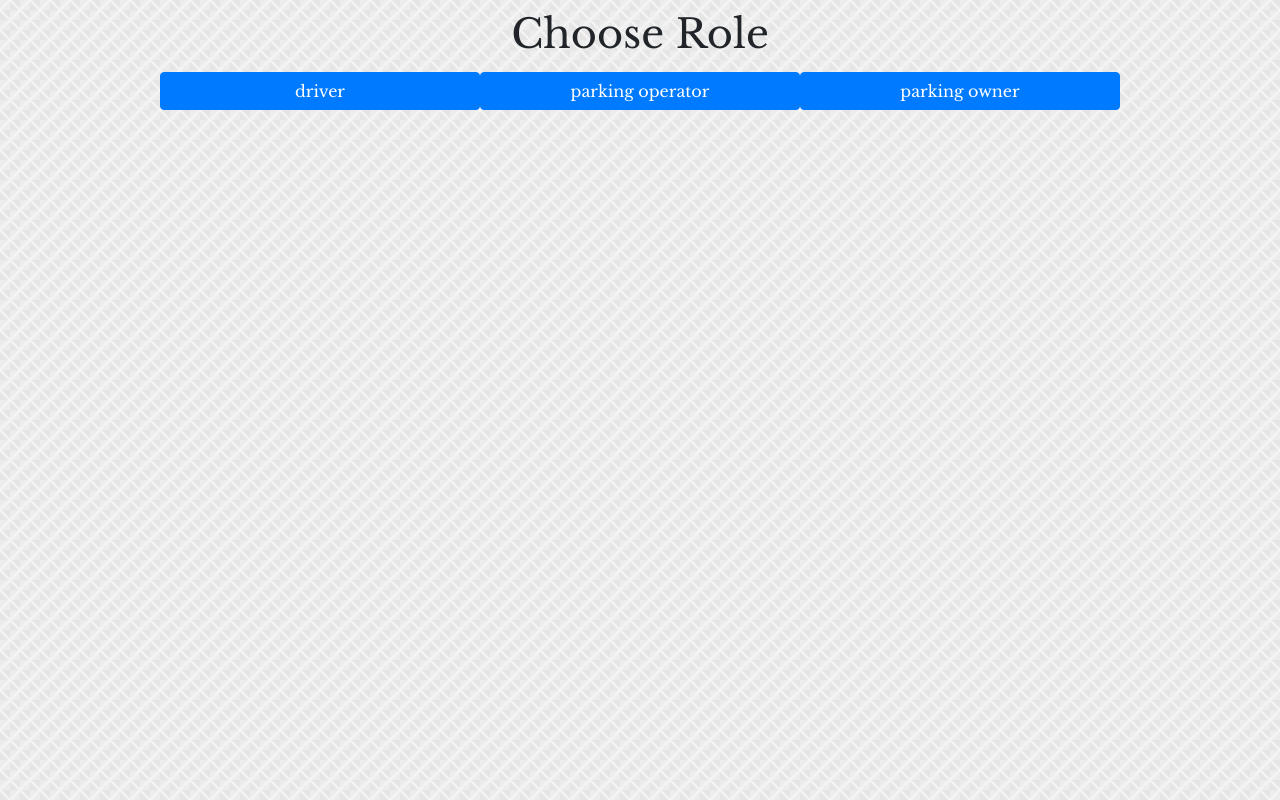
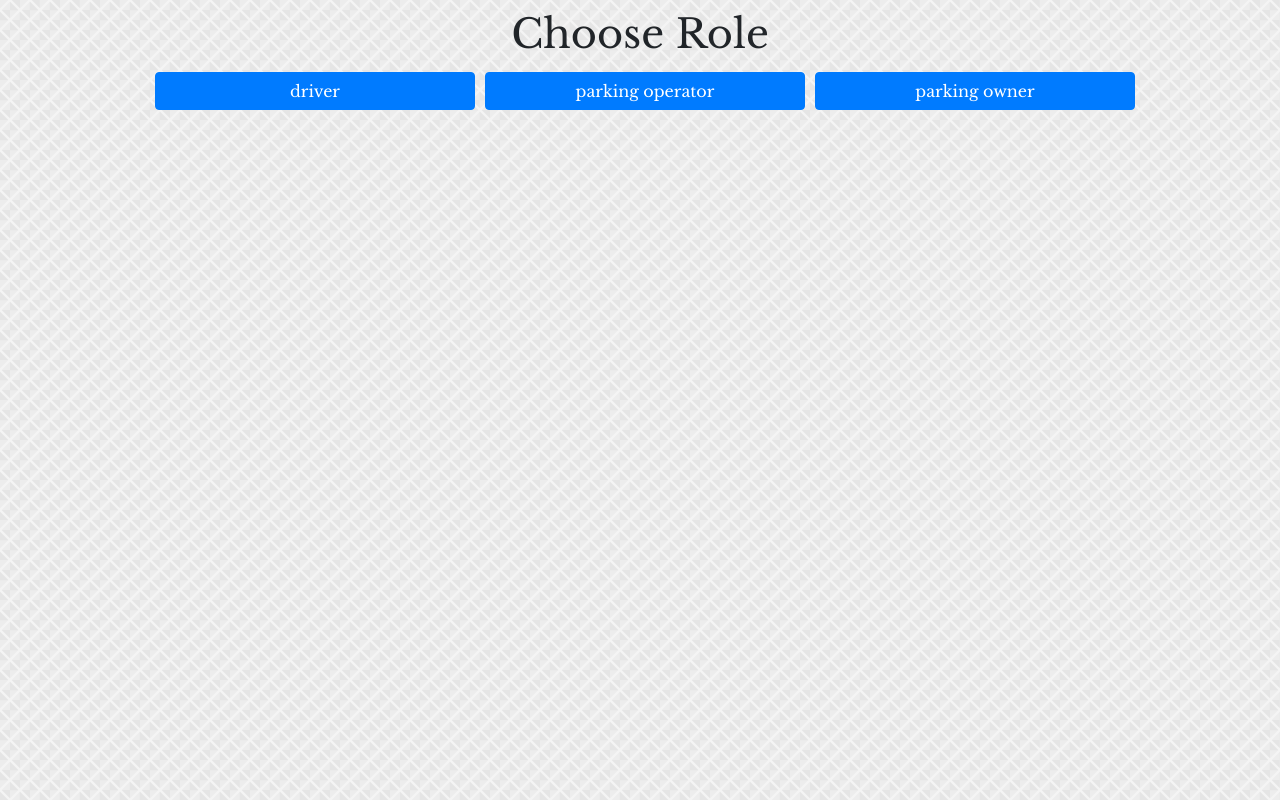
Before and after one commit to Banul/Parking, a React (Create React App) app in the folder client/: page / in a window 1280 px wide. Built offline with nearby package versions, Linux system fonts and the light colour scheme.

Commit message:
margin added

```diff
--- a/client/src/App.js
+++ b/client/src/App.js
@@ -5,8 +5,8 @@
 const App = () => {
     const roles = ['driver', 'parking operator', 'parking owner'];
 
-    const onRoleButtonClicked = () => {
-      console.log("roole");
+    const onRoleButtonClicked = (roleName) => {
+      console.log(roleName);
     }
 
     return (
--- /dev/null
+++ b/client/src/RoleButton.css
@@ -0,0 +1,3 @@
+.button{
+    margin-left: 10px;
+}
--- a/client/src/RoleButton.js
+++ b/client/src/RoleButton.js
@@ -1,8 +1,9 @@
 import React from 'react';
+import './RoleButton.css';
 
 const RoleButton = (props) =>{
     return (
-         <button  type="button"  className="btn btn-primary myButton col-sm-3" onClick = {() => {props.onButtonClicked()}}>
+         <button  type="button"  className="button btn btn-primary myButton col-sm-3" onClick = {() => {props.onButtonClicked(props.roleName)}}>
             {props.roleName}
         </button>
     )
```
